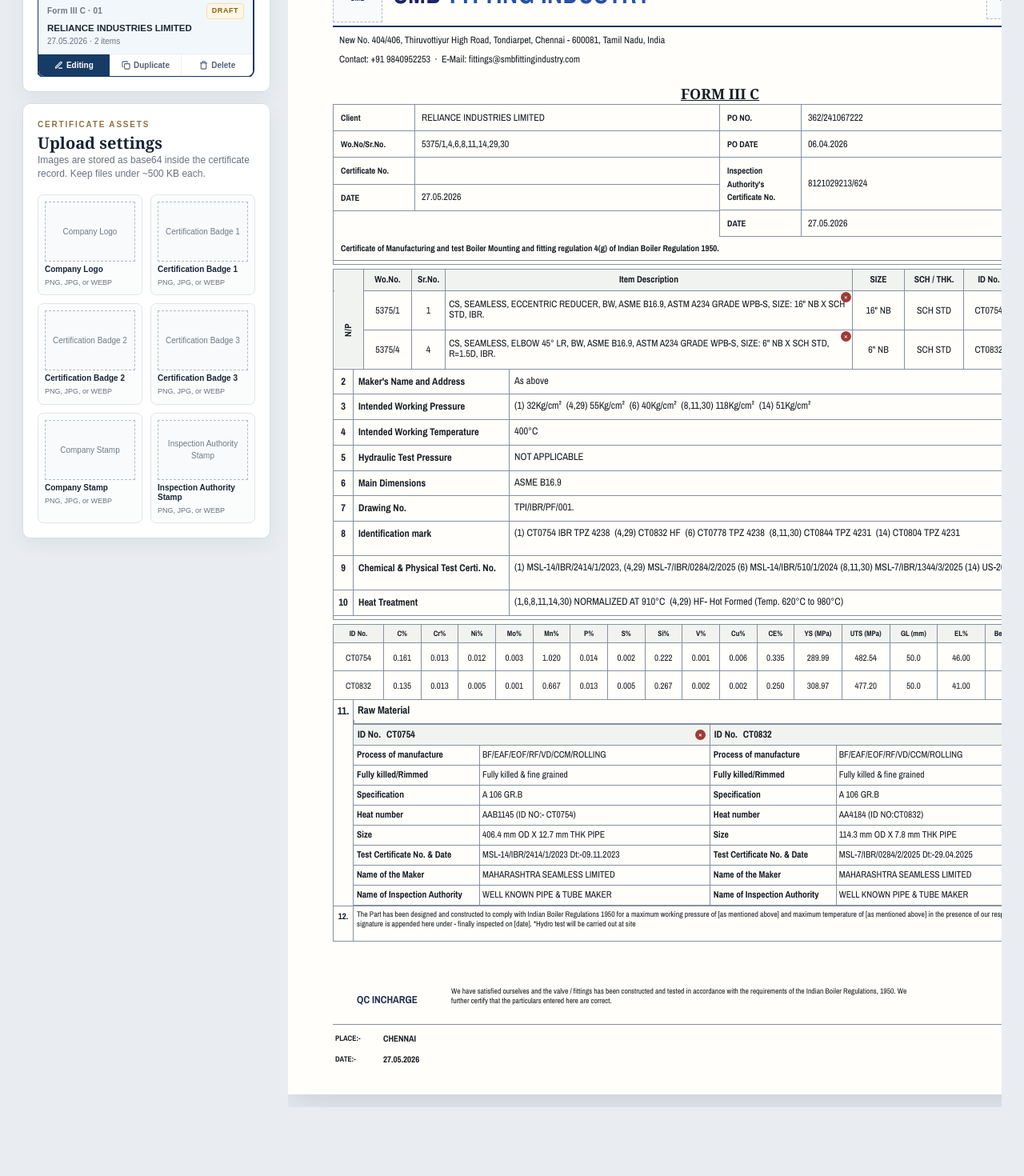
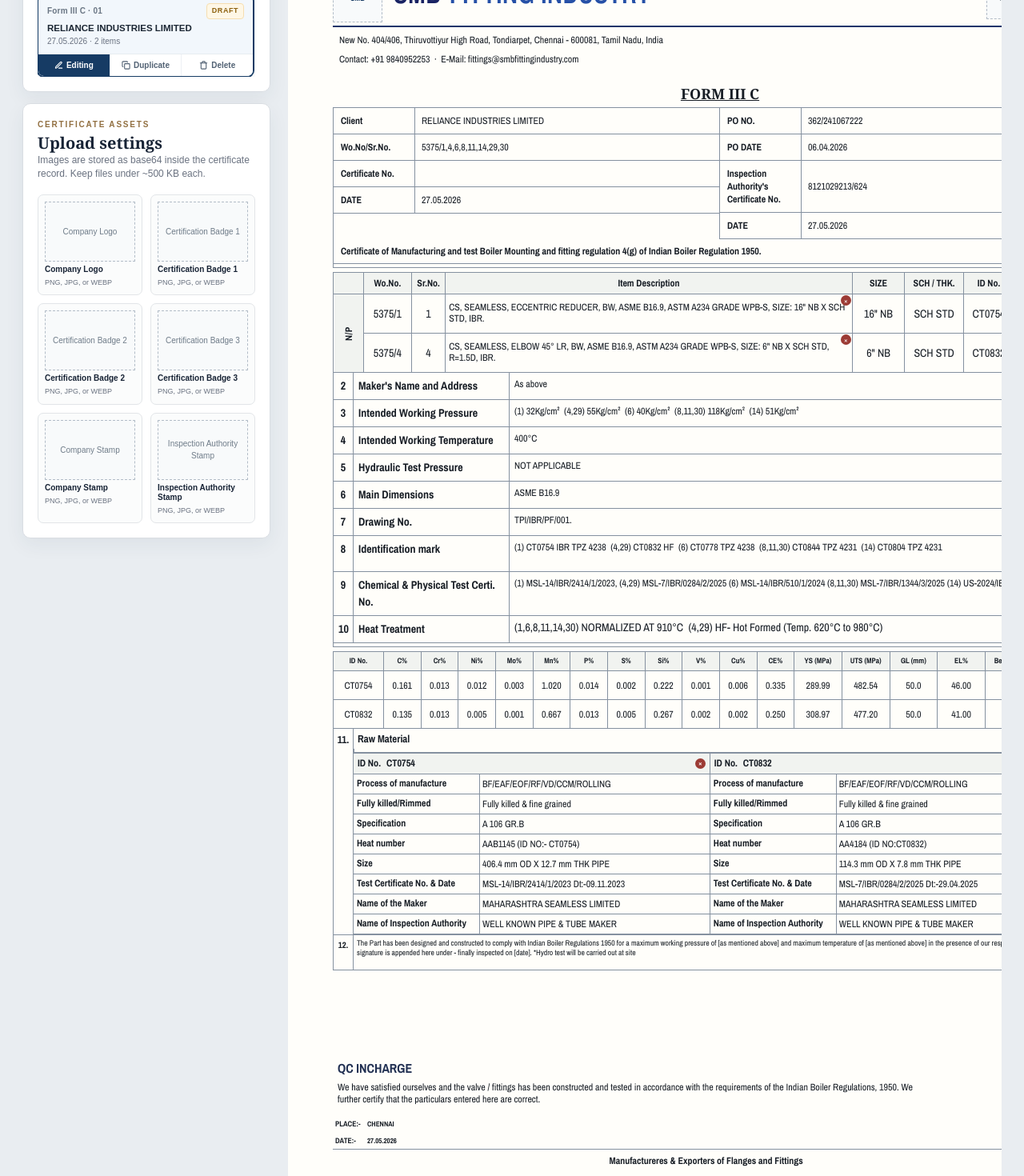
Before and after one commit to Mohammed-Burhani/smb-certifications, a Next.js app: page /certificate in a window 1280 px wide. Shown: the part 200-1670 px from the top of the page at 80% size. Before the commit the page ends 1612 px from the top, so only its background shows below. Built offline with nearby package versions, Linux system fonts and the light colour scheme; no server answers; the database is empty.

Commit message:
Correced Format

```diff
--- a/app/certificate/CertificateBuilder.tsx
+++ b/app/certificate/CertificateBuilder.tsx
@@ -31,8 +31,8 @@
 // ─── Default / seed data ─────────────────────────────────────────────────────
 
 const itemRows: Item[] = [
-  { wo: "5375/1",  sr: "1",  description: "CS, SEAMLESS, ECCENTRIC REDUCER, BW, ASME B16.9, ASTM A234 GRADE WPB-S, SIZE: 16\" NB X SCH STD, IBR.", size: '16" NB', sch: "SCH STD", id: "CT0754", ht: "TPZ 4238", qty: "1" },
-  { wo: "5375/4",  sr: "4",  description: "CS, SEAMLESS, ELBOW 45° LR, BW, ASME B16.9, ASTM A234 GRADE WPB-S, SIZE: 6\" NB X SCH STD, R=1.5D, IBR.", size: '6" NB', sch: "SCH STD", id: "CT0832", ht: "HF", qty: "10" },
+  { wo: "5375/1", sr: "1", description: "CS, SEAMLESS, ECCENTRIC REDUCER, BW, ASME B16.9, ASTM A234 GRADE WPB-S, SIZE: 16\" NB X SCH STD, IBR.", size: '16" NB', sch: "SCH STD", id: "CT0754", ht: "TPZ 4238", qty: "1" },
+  { wo: "5375/4", sr: "4", description: "CS, SEAMLESS, ELBOW 45° LR, BW, ASME B16.9, ASTM A234 GRADE WPB-S, SIZE: 6\" NB X SCH STD, R=1.5D, IBR.", size: '6" NB', sch: "SCH STD", id: "CT0832", ht: "HF", qty: "10" },
   // { wo: "5375/6",  sr: "6",  description: "CS, SEAMLESS, EQUAL TEE, BW, ASME B16.9, ASTM A234 GRADE WPB-S, SIZE: 16\" NB X SCH XS, IBR.", size: '16" NB', sch: "SCH XS", id: "CT0778", ht: "TPZ 4238", qty: "1" },
   // { wo: "5375/8",  sr: "8",  description: "CS, SEAMLESS, ELBOW 90° LR, BW, ASME B16.9, ASTM A234 GRADE WPB-S, SIZE: 3\" NB X SCH 80, R=1.5D, IBR.", size: '3" NB', sch: "SCH 80", id: "CT0844", ht: "TPZ 4231", qty: "6" },
   // { wo: "5375/11", sr: "11", description: "CS, SEAMLESS, ELBOW 45° LR, BW, ASME B16.9, ASTM A234 GRADE WPB-S, SIZE: 3\" NB X SCH 80, R=1.5D, IBR.", size: '3" NB', sch: "SCH 80", id: "CT0844", ht: "TPZ 4231", qty: "2" },
@@ -568,11 +568,11 @@
     if (companyImages[key]) mergedImages[key] = companyImages[key];
   });
 
-  const updateItem  = (index: number, key: keyof Item, value: string) =>
+  const updateItem = (index: number, key: keyof Item, value: string) =>
     setValue("items", draft.items.map((row, i) => (i === index ? { ...row, [key]: value } : row)));
-  const updateChem  = (index: number, key: keyof Chemistry, value: string) =>
+  const updateChem = (index: number, key: keyof Chemistry, value: string) =>
     setValue("chemistry", draft.chemistry.map((row, i) => (i === index ? { ...row, [key]: value } : row)));
-  const updateRaw   = (index: number, field: number, value: string) =>
+  const updateRaw = (index: number, field: number, value: string) =>
     setValue("rawMaterials", draft.rawMaterials.map((block, i) =>
       i === index ? { ...block, values: block.values.map((entry, j) => (j === field ? value : entry)) } : block
     ));
@@ -580,7 +580,7 @@
     setValue("rawMaterials", draft.rawMaterials.map((block, i) =>
       i === index ? { ...block, id: newId } : block
     ));
-  const addItem    = () =>
+  const addItem = () =>
     setValue("items", [...draft.items, { wo: "", sr: String(draft.items.length + 1), description: "", size: "", sch: "", id: "", ht: "", qty: "" }]);
   const removeItem = (index: number) =>
     setValue("items", draft.items.filter((_, rowIndex) => rowIndex !== index));
@@ -596,7 +596,7 @@
     setValue("rawMaterials", draft.rawMaterials.filter((_, rowIndex) => rowIndex !== index));
 
   // ── Labels / config ───────────────────────────────────────────────────────
-  const metaLeft:  [keyof CertificateDraft["metadata"], string][] = [["client", "Client"], ["workOrder", "Wo.No/Sr.No."], ["certificate", "Certificate No."], ["date", "DATE"]];
+  const metaLeft: [keyof CertificateDraft["metadata"], string][] = [["client", "Client"], ["workOrder", "Wo.No/Sr.No."], ["certificate", "Certificate No."], ["date", "DATE"]];
   const metaRight: [keyof CertificateDraft["metadata"], string][] = [["po", "PO NO."], ["poDate", "PO DATE"], ["authorityCertificate", "Inspection Authority's Certificate No."], ["authorityDate", "DATE"]];
 
   const specLabels = [
@@ -699,8 +699,8 @@
                     <span className="company-name-rest">Fitting Industry</span>
                   </div>
                   <div className="badges">
-                    <ImageSlot src={mergedImages.badge1} label="ISO"  compact />
-                    <ImageSlot src={mergedImages.badge2} label="QMS"  compact />
+                    <ImageSlot src={mergedImages.badge1} label="ISO" compact />
+                    <ImageSlot src={mergedImages.badge2} label="QMS" compact />
                     <ImageSlot src={mergedImages.badge3} label="PESO" compact />
                   </div>
                 </header>
@@ -714,23 +714,23 @@
               </>
             )}
 
-            <h2 className="form-title">FORM III C</h2>
+            <h2 className="form-title mb-2!">FORM III C</h2>
 
             {/* Metadata table */}
             <section className="metadata-table">
               <div>
                 {metaLeft.map(([key, label]) => (
                   <div className="meta-row" key={key}>
-                    <b>{label}</b>
-                    <Field value={draft.metadata[key]} onChange={(v) => setMeta(key, v)} label={label} />
+                    <b className="text-xs!">{label}</b>
+                    <Field value={draft.metadata[key]} onChange={(v) => setMeta(key, v)} label={label} className="text-xs!" />
                   </div>
                 ))}
               </div>
               <div>
                 {metaRight.map(([key, label]) => (
                   <div className="meta-row" key={key}>
-                    <b>{label}</b>
-                    <Field value={draft.metadata[key]} onChange={(v) => setMeta(key, v)} label={label} />
+                    <b className="text-xs!">{label}</b>
+                    <Field value={draft.metadata[key]} onChange={(v) => setMeta(key, v)} label={label} className="text-xs!" />
                   </div>
                 ))}
               </div>
@@ -757,17 +757,17 @@
                     {draft.items.map((item, index) => (
                       <tr key={index}>
                         {index === 0 && <th rowSpan={draft.items.length} className="part-label">{draft.items.length <= 2 ? 'N/P' : 'Name of Part'}</th>}
-                        <td><Field value={item.wo}          onChange={(v) => updateItem(index, "wo", v)} /></td>
-                        <td><Field value={item.sr}          onChange={(v) => updateItem(index, "sr", v)} /></td>
+                        <td><Field value={item.wo} onChange={(v) => updateItem(index, "wo", v)} /></td>
+                        <td><Field value={item.sr} onChange={(v) => updateItem(index, "sr", v)} /></td>
                         <td className="description-cell">
                           <Field area value={item.description} onChange={(v) => updateItem(index, "description", v)} />
                           <button type="button" onClick={() => removeItem(index)} className="remove-item print-hidden" aria-label={`Remove item ${index + 1}`}>×</button>
                         </td>
                         <td><Field value={item.size} onChange={(v) => updateItem(index, "size", v)} /></td>
-                        <td><Field value={item.sch}  onChange={(v) => updateItem(index, "sch", v)} /></td>
-                        <td><Field value={item.id}   onChange={(v) => updateItem(index, "id", v)} /></td>
-                        <td><Field value={item.ht}   onChange={(v) => updateItem(index, "ht", v)} /></td>
-                        <td><Field value={item.qty}  onChange={(v) => updateItem(index, "qty", v)} /></td>
+                        <td><Field value={item.sch} onChange={(v) => updateItem(index, "sch", v)} /></td>
+                        <td><Field value={item.id} onChange={(v) => updateItem(index, "id", v)} /></td>
+                        <td><Field value={item.ht} onChange={(v) => updateItem(index, "ht", v)} /></td>
+                        <td><Field value={item.qty} onChange={(v) => updateItem(index, "qty", v)} /></td>
                       </tr>
                     ))}
                   </tbody>
@@ -784,6 +784,7 @@
                     value={draft.specs[index]}
                     onChange={(v) => setValue("specs", draft.specs.map((entry, i) => (i === index ? v : entry)))}
                     label={label}
+                    className="text-xs!"
                   />
                 </LabelledRow>
               ))}
@@ -810,7 +811,7 @@
                       <tr key={i}>
                         {chemKeys.map((key) => (
                           <td key={key}>
-                            <Field value={row[key]} onChange={(v) => updateChem(i, key, v)} label={`${row.id} ${key}`} />
+                            <Field value={row[key]} onChange={(v) => updateChem(i, key, v)} label={`${row.id} ${key}`} className="text-xs!" />
                           </td>
                         ))}
                         <td className="print-hidden" style={{ textAlign: 'center', verticalAlign: 'middle' }}>
@@ -868,8 +869,8 @@
                       </div>
                       {rawLabels.map((label, j) => (
                         <div className="raw-row" key={label}>
-                          <b>{label}</b>
-                          <Field value={block.values[j]} onChange={(v) => updateRaw(i, j, v)} label={`${block.id} ${label}`} />
+                          <b className="text-xs!">{label}</b>
+                          <Field value={block.values[j]} onChange={(v) => updateRaw(i, j, v)} label={`${block.id} ${label}`} className="text-xs!" />
                         </div>
                       ))}
                     </div>
@@ -890,15 +891,18 @@
                 minimal (letterhead) format keeps the compact sign-off. */}
             <section className="signature-section">
               {draft.format === 'minimal' ? (
-                <>
+                <div className="signature-block">
                   <Field value={draft.signature.title} onChange={(v) => setValue("signature", { ...draft.signature, title: v })} className="sign-title" />
                   <div className="declaration">
                     <Field area value={draft.declaration} onChange={(v) => setValue("declaration", v)} label="Declaration" />
                   </div>
-                </>
+                </div>
               ) : (
                 <>
-                  <div className="signature-person">
+                  <div className="signature-block">
+                    {/* Signature pad still tappable to attach a scanned signature, sitting
+            in the reserved space above the title; hidden visually if empty so
+            it doesn't add a gap of its own. */}
                     <div
                       className="signature-pad"
                       onClick={() => signatureInput.current?.click()}
@@ -912,15 +916,21 @@
                       <button type="button" className="signature-remove print-hidden" onClick={() => remove("signature")}>Remove signature</button>
                     )}
                     <Field value={draft.signature.title} onChange={(v) => setValue("signature", { ...draft.signature, title: v })} className="sign-title" />
-                  </div>
-                  <div className="declaration">
-                    <Field area value={draft.declaration} onChange={(v) => setValue("declaration", v)} label="Declaration" />
+                    <div className="declaration">
+                      <Field area value={draft.declaration} onChange={(v) => setValue("declaration", v)} label="Declaration" />
+                    </div>
                   </div>
                   <div className="stamp-group">
                     <ImageSlot src={mergedImages.companyStamp} label="" compact />
                   </div>
                   <div className="inspection-group">
                     <ImageSlot src={mergedImages.inspectionStamp} label="" compact />
+                  </div>
+                  <div className="footer-place">
+                    <span>PLACE:-</span>
+                    <Field value={draft.footer.place} onChange={(v) => setValue("footer", { ...draft.footer, place: v })} />
+                    <span>DATE:-</span>
+                    <Field value={draft.footer.date} onChange={(v) => setValue("footer", { ...draft.footer, date: v })} />
                   </div>
                 </>
               )}
@@ -944,14 +954,16 @@
                 </div>
               </div>
             ) : (
-              <div className="certificate-footer">
-                <div className="footer-place">
-                  <span>PLACE:-</span>
-                  <Field value={draft.footer.place} onChange={(v) => setValue("footer", { ...draft.footer, place: v })} />
-                  <span>DATE:-</span>
-                  <Field value={draft.footer.date}  onChange={(v) => setValue("footer", { ...draft.footer, date: v })} />
-                </div>
-                <span className="page-count">Page 1 of 1</span>
+              <div className="certificate-footer grid grid-cols-3 items-center w-full">
+                <div></div>
+
+                <span className="page-count text-center text-xs!">
+                  Manufactureres & Exporters of Flanges and Fittings
+                </span>
+
+                <span className="page-count text-right">
+                  Page 1 of 1
+                </span>
               </div>
             )}
 
--- a/app/globals.css
+++ b/app/globals.css
@@ -90,7 +90,7 @@
   cursor: pointer;
   font-size: 12px;
   font-weight: 600;
-  transition: all .15s;
+  transition: all 0.15s;
   white-space: nowrap;
 }
 .format-switch-btn:hover {
@@ -494,7 +494,10 @@
   align-items: baseline;
   gap: 10px;
   font:
-    800 32px/1 "Arial Narrow", Arial, Helvetica, sans-serif;
+    800 32px/1 "Arial Narrow",
+    Arial,
+    Helvetica,
+    sans-serif;
   letter-spacing: 0.5px;
   text-transform: uppercase;
 }
@@ -584,7 +587,7 @@
 .meta-regulation .certificate-input {
   padding: 8px 9px;
   font-weight: 700;
-  font-size: 10.815px;
+  font-size: 12px;
 }
 .certificate-input {
   width: 100%;
@@ -593,7 +596,7 @@
   background: transparent;
   padding: 5px 8px;
   outline: none;
-  font-size: 12.075px;
+  /* font-size: 12px; */
   line-height: 1.2;
   color: inherit;
   word-wrap: break-word;
@@ -644,7 +647,7 @@
 }
 .certificate-table th {
   background: #f1f3f0;
-  font-size: 11.5px;
+  font-size: 12px;
   font-weight: 800;
   text-align: center;
 }
@@ -683,7 +686,7 @@
 }
 .item-table td .certificate-input {
   text-align: center;
-  font-size: 12px;
+  font-size: 14px;
   padding: 6px 4px;
 }
 .item-table .description-cell .certificate-area {
@@ -722,7 +725,7 @@
   grid-template-columns: 25px 195px 1fr;
   border: 1px solid var(--line);
   border-top: 0;
-  font-size: 12.5px;
+  font-size: 14px;
 }
 .spec-number,
 .spec-label {
@@ -734,7 +737,7 @@
   text-align: center;
 }
 .spec-value .certificate-input {
-  font-size: 12.5px;
+  font-size: 14px;
   padding: 6px;
 }
 .chemistry-wrap {
@@ -864,16 +867,38 @@
   min-height: 84px;
   padding: 8px 3px 0;
   display: grid;
-  grid-template-columns: 130px 1fr 84px 122px;
+  grid-template-columns: 1fr 84px 122px;
   gap: 7px;
   align-items: end;
 }
+.signature-block {
+  display: flex;
+  flex-direction: column;
+  gap: 0;
+  margin-top: 60px; /* space above QC INCHARGE for the pen signature */
+  margin-left: -5px;
+}
+.signature-block .sign-title {
+  text-align: left;
+  margin: 0 0 2px;
+}
+.signature-block .declaration .certificate-area {
+  margin-top: 0 !important;
+  padding-top: 0 !important;
+}
+.minimal-format .signature-block {
+  margin-top: 90px !important; /* space for actual pen signature above QC INCHARGE */
+}
 .minimal-format .signature-section {
   margin-top: 90px !important; /* space for actual pen signature above QC INCHARGE */
-  display: flex;
+  display: block;
   flex-direction: column;
-  gap: 6px;
+  gap: 0;
   text-align: left;
+}
+.minimal-format .declaration .certificate-area {
+  margin-top: 0 !important;
+  padding-top: 0 !important;
 }
 .signature-person {
   text-align: center;
@@ -884,7 +909,9 @@
   display: grid;
   place-items: center;
   color: #9ca3aa;
-  font: italic 9.5px Georgia, serif;
+  font:
+    italic 9.5px Georgia,
+    serif;
   cursor: pointer;
 }
 .signature-pad img {
@@ -910,12 +937,13 @@
 }
 .sign-title {
   text-align: center;
-  font-size: 13px !important;
+  font-size: 16px !important;
   color: #202f51;
   font-weight: 800;
 }
 .minimal-format .sign-title {
   text-align: left;
+  margin: 0 0 2px;
 }
 .stamp-group .image-slot {
   height: 78px;
@@ -932,11 +960,11 @@
 }
 .declaration .certificate-area {
   min-height: 24px !important;
-  font-size: 9.5px !important;
+  font-size: 12px !important;
   line-height: 1.3 !important;
 }
 .certificate-footer {
-  margin-top: auto !important;   /* now works — sheet has a real fixed height to push against */
+  margin-top: auto !important; /* now works — sheet has a real fixed height to push against */
   border-top: 1px solid var(--line);
   padding-top: 6px !important;
   padding-left: 3px;
@@ -948,8 +976,8 @@
 }
 .footer-place {
   display: grid;
-  grid-template-columns: 52px 1fr;
-  gap: 3px 8px;
+  grid-template-columns: 40px 1fr;
+  gap: 0;
   font-size: 9.5px !important;
   font-weight: 800;
 }
@@ -958,7 +986,7 @@
 }
 .footer-place .certificate-input {
   padding-left: 0;
-  font-size: 11px;
+  font-size: 9px;
 }
 .page-count {
   flex: 0 0 auto;
@@ -1110,6 +1138,7 @@
   }
   .company-block {
     padding-top: 3px !important;
+    font-size: 12px !important;
   }
   .badges .image-slot {
     width: 52px !important;
@@ -1126,7 +1155,7 @@
     font-size: 20px !important;
   }
   .metadata-table {
-    font-size: 10.9px !important;
+    font-size: 18px !important;
   }
   .meta-row {
     min-height: 12px !important;
@@ -1431,7 +1460,6 @@
   color: #8a96a3;
 }
 
-
 /* Minimal Format with Watermark */
 .minimal-format {
   position: relative;
@@ -1453,7 +1481,13 @@
   align-items: center;
   justify-content: center;
   border-bottom: 1px dashed #c3ccd6;
-  background: repeating-linear-gradient(135deg, #f6f8fa, #f6f8fa 10px, #eef2f6 10px, #eef2f6 20px);
+  background: repeating-linear-gradient(
+    135deg,
+    #f6f8fa,
+    #f6f8fa 10px,
+    #eef2f6 10px,
+    #eef2f6 20px
+  );
   color: #97a3b0;
   font-size: 11px;
   letter-spacing: 0.08em;
```
